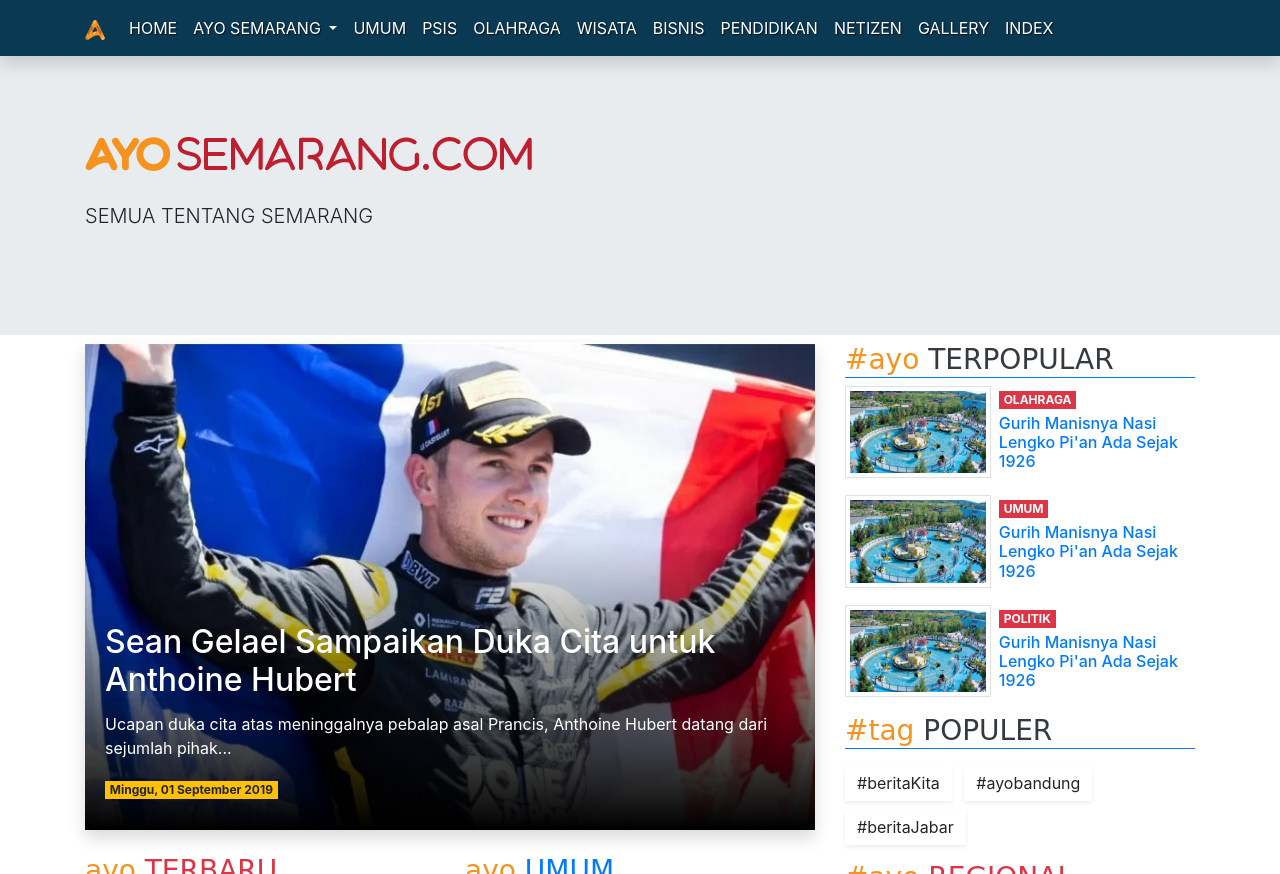
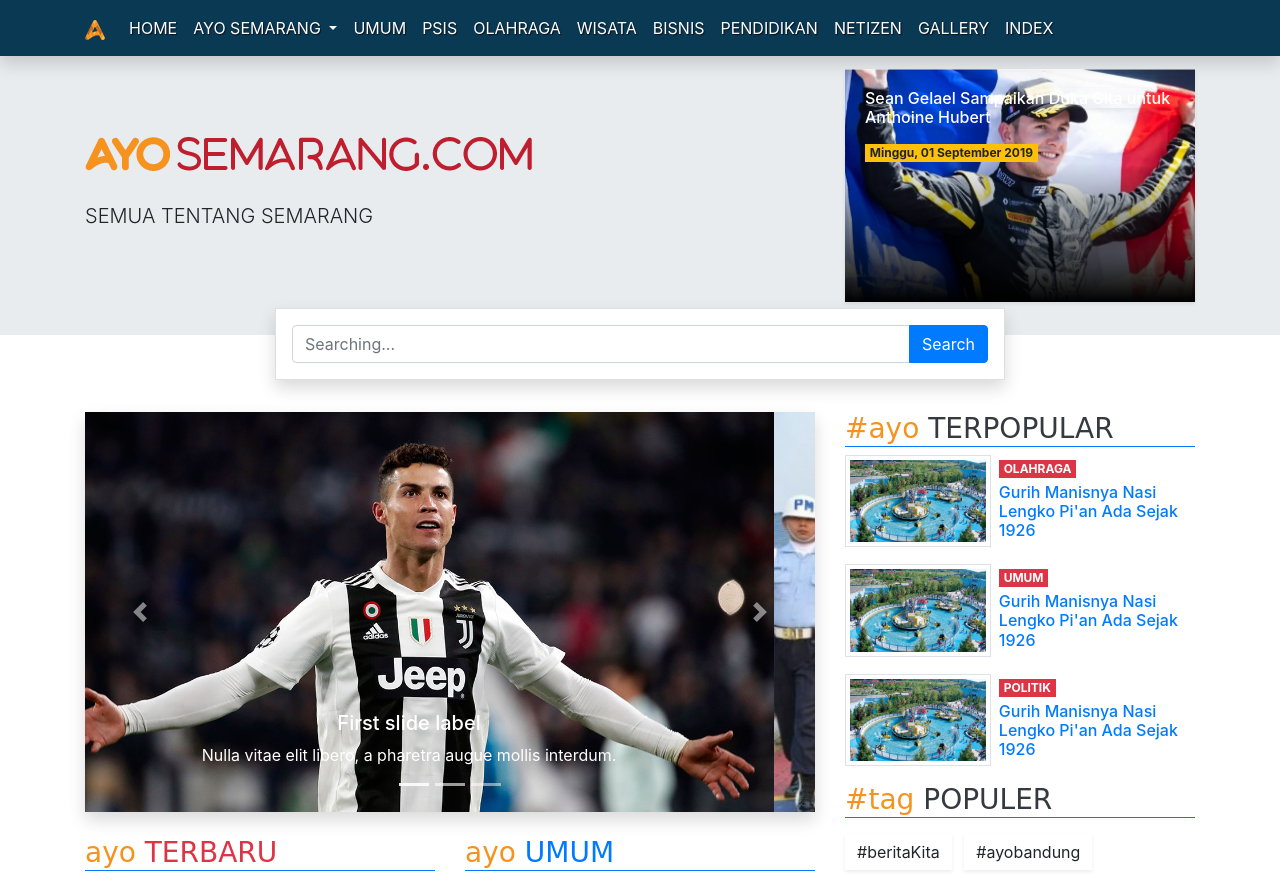
Before and after one commit to adeayobandung/web-template, a plain HTML site: page index.html in a window 1280 px wide. Shown: the top 874 px of the page. Drawn offline with nearby package versions, Linux system fonts and the light colour scheme; a web font is replaced by a local one.

Commit message:
template v1.0.0.5

```diff
--- a/css/style.css
+++ b/css/style.css
@@ -76,12 +76,17 @@ a.stretched-link:hover {
     box-shadow: 0 0.5rem 1rem rgba(0, 0, 0, 0.15) !important;
 }
 
+.carousel-inner {
+    width: 100%;
+    max-height: 400px !important;
+}
+
 @media (min-width: 992px) {
     .card-title-cust {
         z-index: 2;
         display: block;
         position: absolute;
-        margin-top: 260px;
+        margin-top: 100px;
     }
 
     .card-img-cust img {
@@ -105,4 +110,12 @@ a.stretched-link:hover {
     .jumbotron .display-4 {
         font-size: 62px;
     }
+
+    .jumbo-headline {
+        margin-top: -50px;
+    }
+
+    .ayo-search {
+        margin-top: -35px;
+    }
 }
--- a/index.html
+++ b/index.html
@@ -79,32 +79,101 @@
 
   <div class="jumbotron jumbotron-fluid mb-2">
     <div class="container">
-      <h1 class="display-4"><img src="img/logo-ayosemarang-red1.png" alt="logo ayo semarang"></h1>
-      <p class="lead">SEMUA TENTANG SEMARANG</p>
+      <div class="row">
+        <div class="col-lg">
+          <h1 class="display-4"><img src="img/logo-ayosemarang-red1.png" alt="logo ayo semarang"></h1>
+          <p class="lead">SEMUA TENTANG SEMARANG</p>
+        </div>
+        <div class="col-lg">
+
+          <div class="row justify-content-end">
+            <div class="col-lg-8">
+              <div class="card bg-light shadow-sm text-white card-bg-cust rounded-0 border-0 jumbo-headline">
+                <img src="img/img8.jpg" class="card-img rounded-0"
+                  alt="Pebalap Prancis Anthoine Hubert (Twitter.com/FIA_F2)">
+                <div class="card-img-overlay">
+                  <h6 class="card-title card-title-cust-reg"><a href="" class="shadow-sm stretched-link">Sean
+                      Gelael Sampaikan
+                      Duka Cita
+                      untuk Anthoine
+                      Hubert</a></h6>
+                  <span class="badge badge-warning rounded-0">Minggu, 01 September 2019</span>
+                </div>
+              </div>
+            </div>
+          </div>
+
+        </div>
+      </div>
+
+    </div>
+  </div>
+
+  <div class="container mb-3">
+    <div class="row justify-content-center">
+      <div class="col-lg-8 ayo-search">
+
+        <div class="card mb-3 shadow rounded-0 p-3">
+          <form method="get" action="#">
+            <div class="input-group">
+              <input type="text" class="form-control" placeholder="Searching..." aria-label="Search your keyword..."
+                aria-describedby="button-addon2">
+              <div class="input-group-append">
+                <button class="btn btn-primary" type="button" id="button-addon2">Search</button>
+              </div>
+            </div>
+          </form>
+
+        </div>
+      </div>
     </div>
   </div>
 
   <div class="container mb-4">
     <div class="row">
       <div class="col-lg-8">
-        <!-- headline news -->
-        <div class="row mb-4">
-          <div class="col-lg">
-            <div class="card bg-light shadow text-white card-bg-cust rounded-0 border-0">
-              <img src="img/img8.jpg" class="card-img rounded-0"
-                alt="Pebalap Prancis Anthoine Hubert (Twitter.com/FIA_F2)">
-              <div class="card-img-overlay card-title-cust">
-                <h2 class="card-title"><a href="" class="shadow-sm stretched-link">Sean Gelael Sampaikan Duka Cita untuk
-                    Anthoine
-                    Hubert</a></h2>
-                <p class="card-text">Ucapan duka cita atas meninggalnya pebalap asal Prancis, Anthoine Hubert datang
-                  dari sejumlah pihak...</p>
-                <span class="badge badge-warning rounded-0">Minggu, 01 September 2019</span>
+
+
+        <div class="bd-example shadow mb-4">
+          <div id="carouselExampleCaptions" class="carousel slide" data-ride="carousel">
+            <ol class="carousel-indicators">
+              <li data-target="#carouselExampleCaptions" data-slide-to="0" class="active"></li>
+              <li data-target="#carouselExampleCaptions" data-slide-to="1"></li>
+              <li data-target="#carouselExampleCaptions" data-slide-to="2"></li>
+            </ol>
+            <div class="carousel-inner">
+              <div class="carousel-item active">
+                <img src="img/img1.jpg" class="d-block w-100" alt="...">
+                <div class="carousel-caption d-none d-md-block">
+                  <h5>First slide label</h5>
+                  <p>Nulla vitae elit libero, a pharetra augue mollis interdum.</p>
+                </div>
+              </div>
+              <div class="carousel-item">
+                <img src="img/img2.jpeg" class="d-block w-100" alt="...">
+                <div class="carousel-caption d-none d-md-block">
+                  <h5>Second slide label</h5>
+                  <p>Lorem ipsum dolor sit amet, consectetur adipiscing elit.</p>
+                </div>
+              </div>
+              <div class="carousel-item">
+                <img src="img/img4.jpg" class="d-block w-100" alt="...">
+                <div class="carousel-caption d-none d-md-block">
+                  <h5>Third slide label</h5>
+                  <p>Praesent commodo cursus magna, vel scelerisque nisl consectetur.</p>
+                </div>
               </div>
             </div>
+            <a class="carousel-control-prev" href="#carouselExampleCaptions" role="button" data-slide="prev">
+              <span class="carousel-control-prev-icon" aria-hidden="true"></span>
+              <span class="sr-only">Previous</span>
+            </a>
+            <a class="carousel-control-next" href="#carouselExampleCaptions" role="button" data-slide="next">
+              <span class="carousel-control-next-icon" aria-hidden="true"></span>
+              <span class="sr-only">Next</span>
+            </a>
           </div>
         </div>
-        <!-- end headline news -->
 
         <!-- group berita -->
         <div class="row">
```
